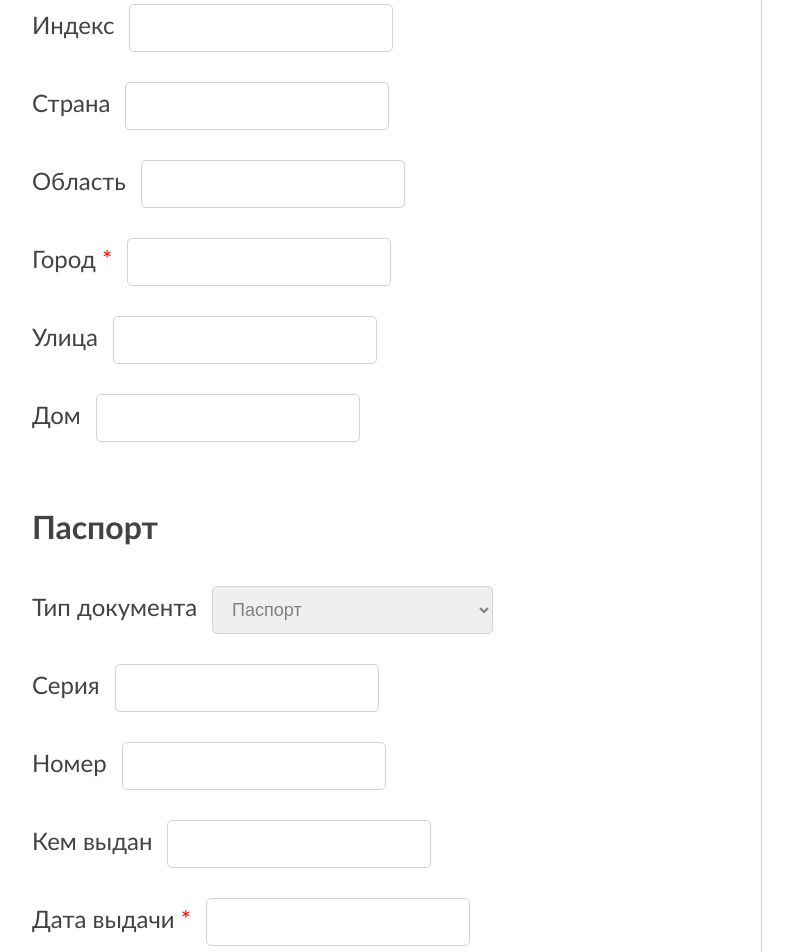
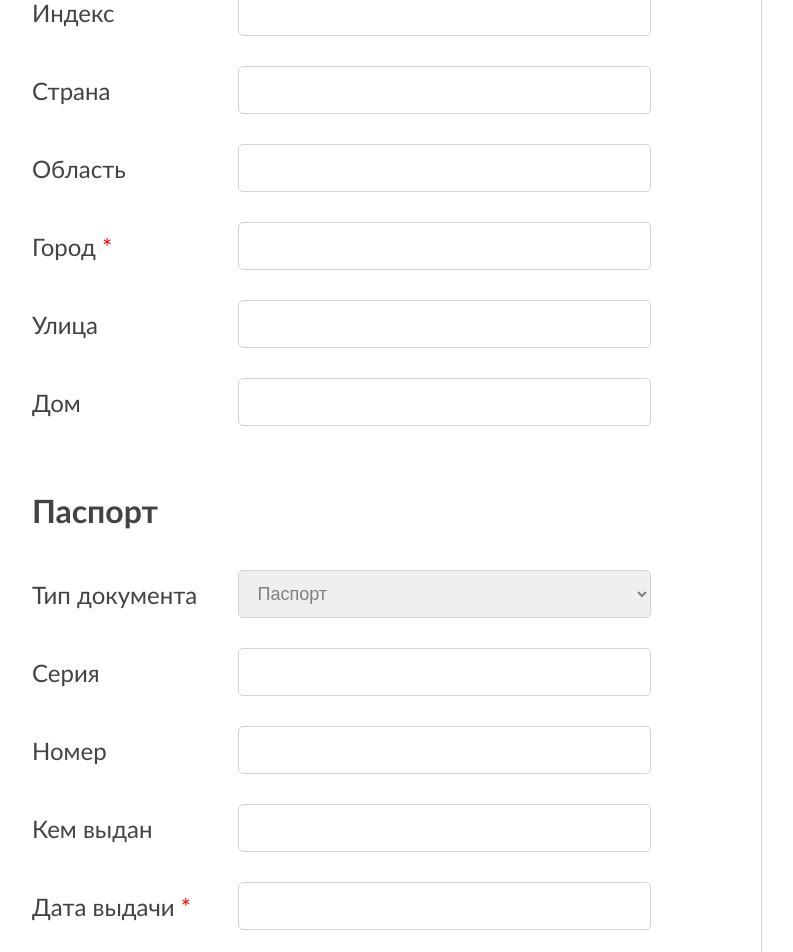
Before and after one commit to nklnke/medods-test-assignment, a Vue app: page / in a window 1280 px wide. Shown: the part 1080-2032 px from the top of the page, without its empty margins (78-871 px from the left). Built offline with nearby package versions, Linux system fonts and the light colour scheme.

Commit message:
Finish html coding
(nearly, just align the checkboxes)

```diff
--- a/src/App.vue
+++ b/src/App.vue
@@ -63,13 +63,19 @@
 
           <div class="sex">
             <label for="sex">Пол</label>
-            <input checked="checked" name="sex" type="radio" value="male" /> Мужской
-            <input name="sex" type="radio" value="female" /> Женский
+            <div class=""> <!-- .flex-2 -->
+              <input checked="checked" name="sex" type="radio" value="male" /> Мужской
+              <input name="sex" type="radio" value="female" /> Женский
+            </div>
           </div>
 
           <div class="client-group">
             <label for="client-group">Группа клиентов <span class="red">*</span></label>
-            xxxxx
+            <div class=""> <!-- .flex-2 -->
+              <input name="VIP" type="checkbox" /> VIP
+              <input name="Проблемные" type="checkbox" /> Проблемные
+              <input name="ОМС" type="checkbox" /> ОМС
+            </div>
           </div>
 
           <div class="doctor">
@@ -88,40 +94,40 @@
 
           <h3>Адрес</h3>
 
-          <div class="surname">
-            <label for="surname">Индекс</label>
-            <input name="surname" type="text" />
+          <div class="index">
+            <label for="index">Индекс</label>
+            <input name="index" type="text" />
           </div>
 
-          <div class="surname">
-            <label for="surname">Страна</label>
-            <input name="surname" type="text" />
+          <div class="country">
+            <label for="country">Страна</label>
+            <input name="country" type="text" />
           </div>
 
-          <div class="surname">
-            <label for="surname">Область</label>
-            <input name="surname" type="text" />
+          <div class="region">
+            <label for="region">Область</label>
+            <input name="region" type="text" />
           </div>
 
-          <div class="surname">
-            <label for="surname">Город <span class="red">*</span></label>
-            <input name="surname" type="text" />
+          <div class="town">
+            <label for="town">Город <span class="red">*</span></label>
+            <input name="town" type="text" />
           </div>
 
-          <div class="surname">
-            <label for="surname">Улица</label>
-            <input name="surname" type="text" />
+          <div class="street">
+            <label for="street">Улица</label>
+            <input name="street" type="text" />
           </div>
 
-          <div class="surname">
-            <label for="surname">Дом</label>
-            <input name="surname" type="text" />
+          <div class="house">
+            <label for="house">Дом</label>
+            <input name="house" type="text" />
           </div>
 
           <h3>Паспорт</h3>
 
-          <div class="doctor">
-            <label for="doctor">Тип документа</label>
+          <div class="type-of-document">
+            <label for="type-of-document">Тип документа</label>
             <select>
               <option selected="selected" value="1">Паспорт</option>
               <option value="2">Свидетельство о рождении</option>
@@ -129,24 +135,24 @@
             </select>
           </div>
 
-          <div class="surname">
-            <label for="surname">Серия</label>
-            <input name="surname" type="text" />
+          <div class="document-series">
+            <label for="document-series">Серия</label>
+            <input name="document-series" type="text" />
           </div>
 
-          <div class="surname">
-            <label for="surname">Номер</label>
-            <input name="surname" type="text" />
+          <div class="document-number">
+            <label for="document-number">Номер</label>
+            <input name="document-number" type="text" />
           </div>
 
-          <div class="surname">
-            <label for="surname">Кем выдан</label>
-            <input name="surname" type="text" />
+          <div class="place-of-issue">
+            <label for="place-of-issue">Кем выдан</label>
+            <input name="place-of-issue" type="text" />
           </div>
 
-          <div class="surname">
-            <label for="surname">Дата выдачи <span class="red">*</span></label>
-            <input name="surname" type="text" />
+          <div class="date-of-issue">
+            <label for="date-of-issue">Дата выдачи <span class="red">*</span></label>
+            <input name="date-of-issue" type="text" />
           </div>
 
           <button class="submit" type="submit">Добавить</button>
@@ -251,7 +257,19 @@ main
   padding: 48px 110px
 
 .sex
-  margin: 20px 0 40px
+  margin: 10px 0 20px
+
+  input
+    margin-left: 15px
+    margin-right: 2px
+
+.client-group
+  display: flex
+  align-items: center
+
+  input
+    margin-left: 15px
+    margin-right: 2px
 
 .submit
   padding: 12px 70px
--- a/src/assets/styles/helpers.sass
+++ b/src/assets/styles/helpers.sass
@@ -1,2 +1,5 @@
 .red
   color: red
+
+.flex-2
+  flex: 2
--- a/src/assets/styles/inputs.sass
+++ b/src/assets/styles/inputs.sass
@@ -28,3 +28,15 @@ select
 
 .sms-checkbox input
   margin-right: 5px
+
+form div
+  display: flex
+  justify-content: flex-start
+  align-items: center
+
+label
+  flex: 1
+
+input[type=text],
+select
+  flex: 2
```
